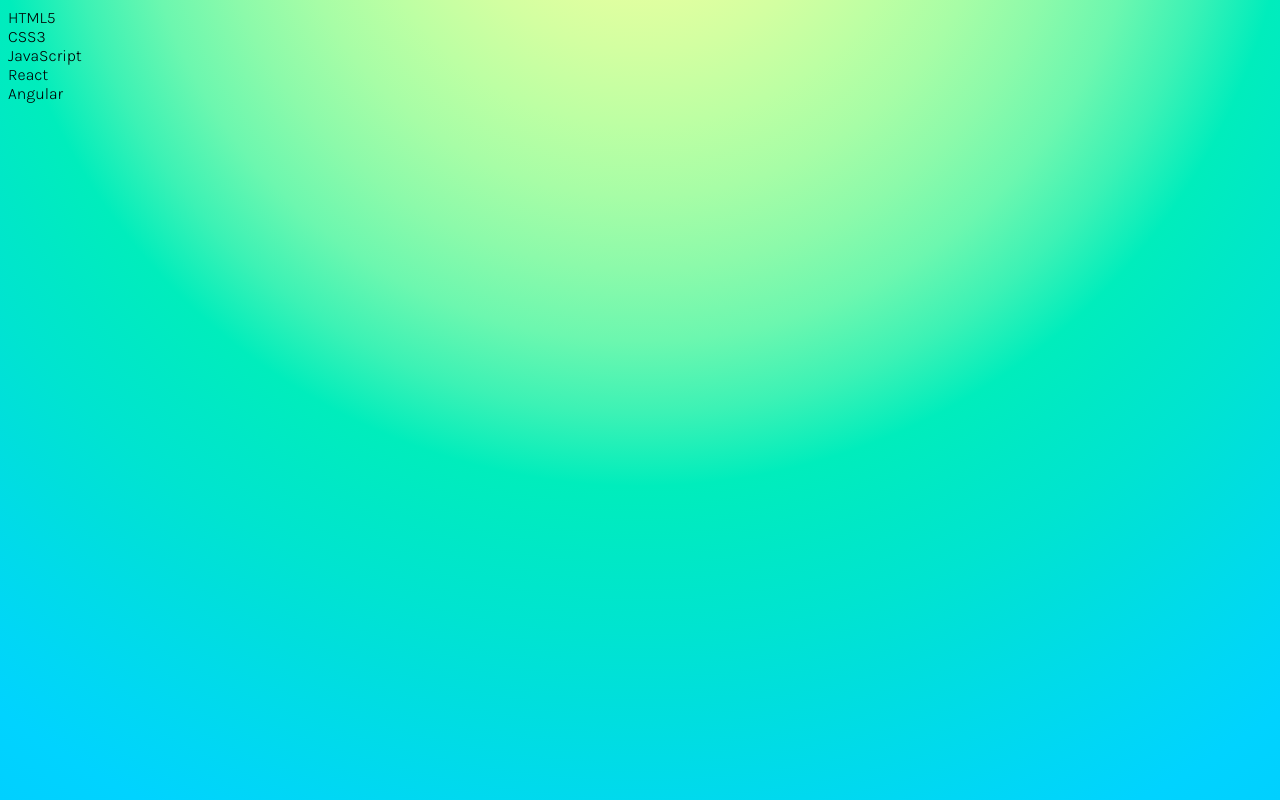
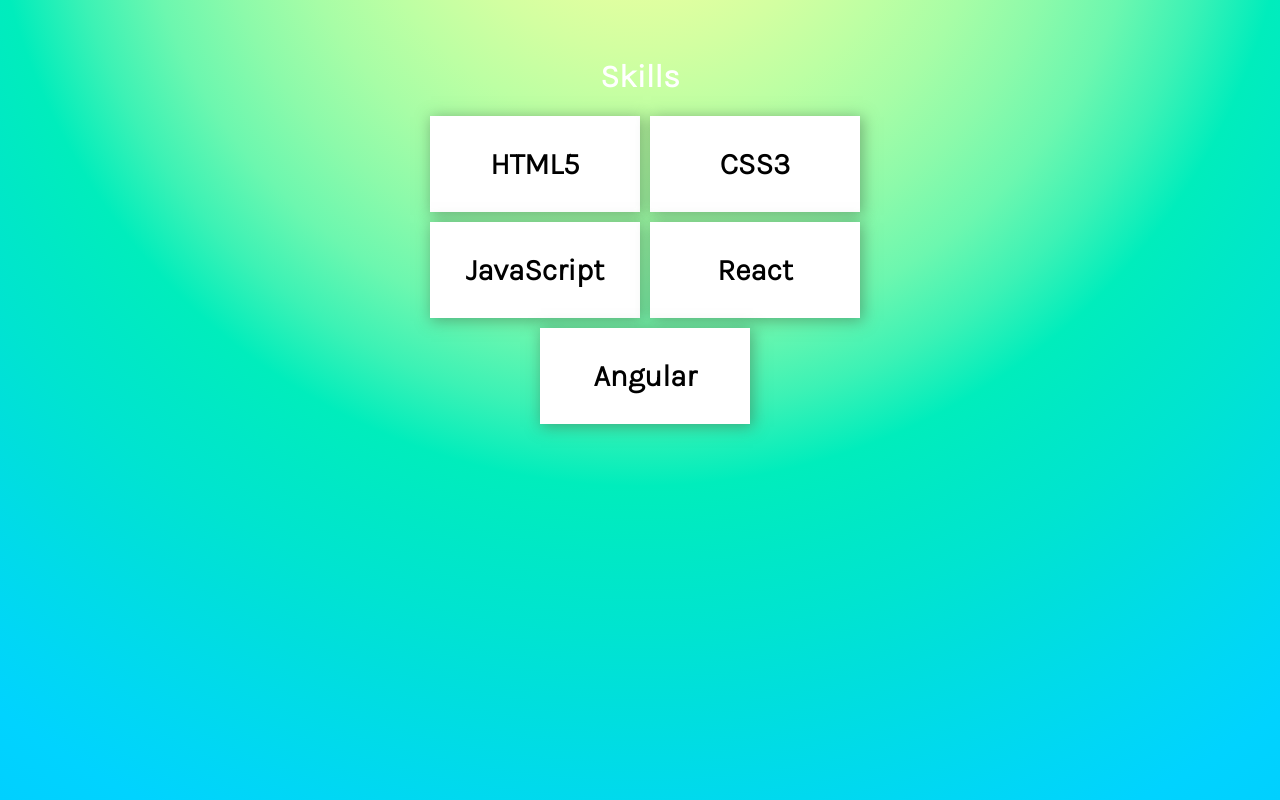
Before and after one commit to kristiingco/kristiingco-portfolio-site, a React (Create React App) app: page /skills in a window 1280 px wide. Built offline with nearby package versions, Linux system fonts and the light colour scheme.

Commit message:
Style skills page

```diff
--- /dev/null
+++ b/src/components/pages/Skill/Skill.css
@@ -0,0 +1,33 @@
+.skill-container {
+    display: flex;
+    width: 100%;
+    flex-direction: column;
+    justify-content: center;
+}
+
+.skills-header {
+    margin-top: 50px;
+    color: white;
+    align-self: center;
+}
+
+.skills-container {
+    display: flex;
+    flex-wrap: wrap;
+    width: 30%;
+    align-self: center;
+}
+
+@media all and (max-width: 1500px) {
+    .skills-container {
+        width: 50%;
+        justify-content: center;
+    }
+}
+
+@media all and (max-width: 500px) {
+    .skills-container {
+        width: 100%;
+        justify-content: center;
+    }
+}
--- a/src/components/pages/Skill/Skill.js
+++ b/src/components/pages/Skill/Skill.js
@@ -1,13 +1,17 @@
-import React from 'react'
+import React, { Fragment } from 'react'
+import './Skill.css'
 import SkillItem from './SkillItem'
 import PropTypes from 'prop-types'
 
 const Skill = ({ skillList }) => {
     return (
-        <div>
-            {skillList.map(skilL => (
-                <SkillItem skill={skilL}/>
-            ))}
+        <div className="skill-container">
+            <h1 className="skills-header">Skills</h1>
+            <div className="skills-container">
+                {skillList.map(skilL => (
+                    <SkillItem skill={skilL}/>
+                ))}
+            </div>
         </div>
     )
 }
--- /dev/null
+++ b/src/components/pages/Skill/SkillItem.css
@@ -0,0 +1,16 @@
+.skill-item-container {
+    width: 150px;
+    background-color: #ffffff;
+    margin-bottom: 10px;
+    margin-left: 10px;
+    padding: 30px;
+    text-align: center;
+    font-size: 30px;
+    font-weight: bold;
+    border-radius: 0px;
+    -webkit-border-radius: 0px;
+    -moz-border-radius: 0px;
+    -ms-border-radius: 0px;
+    -o-border-radius: 0px;
+    box-shadow: 2px 2px 14px 1px rgba(67, 106, 71, 0.5);
+}
--- a/src/components/pages/Skill/SkillItem.js
+++ b/src/components/pages/Skill/SkillItem.js
@@ -1,10 +1,11 @@
 import React from 'react'
+import './SkillItem.css'
 import PropTypes from 'prop-types'
 
 const SkillItem = ({ skill }) => {
     return (
-        <div>
-            <span>{skill}</span>
+        <div className="skill-item-container">
+            {skill}
         </div>
     )
 }
```
